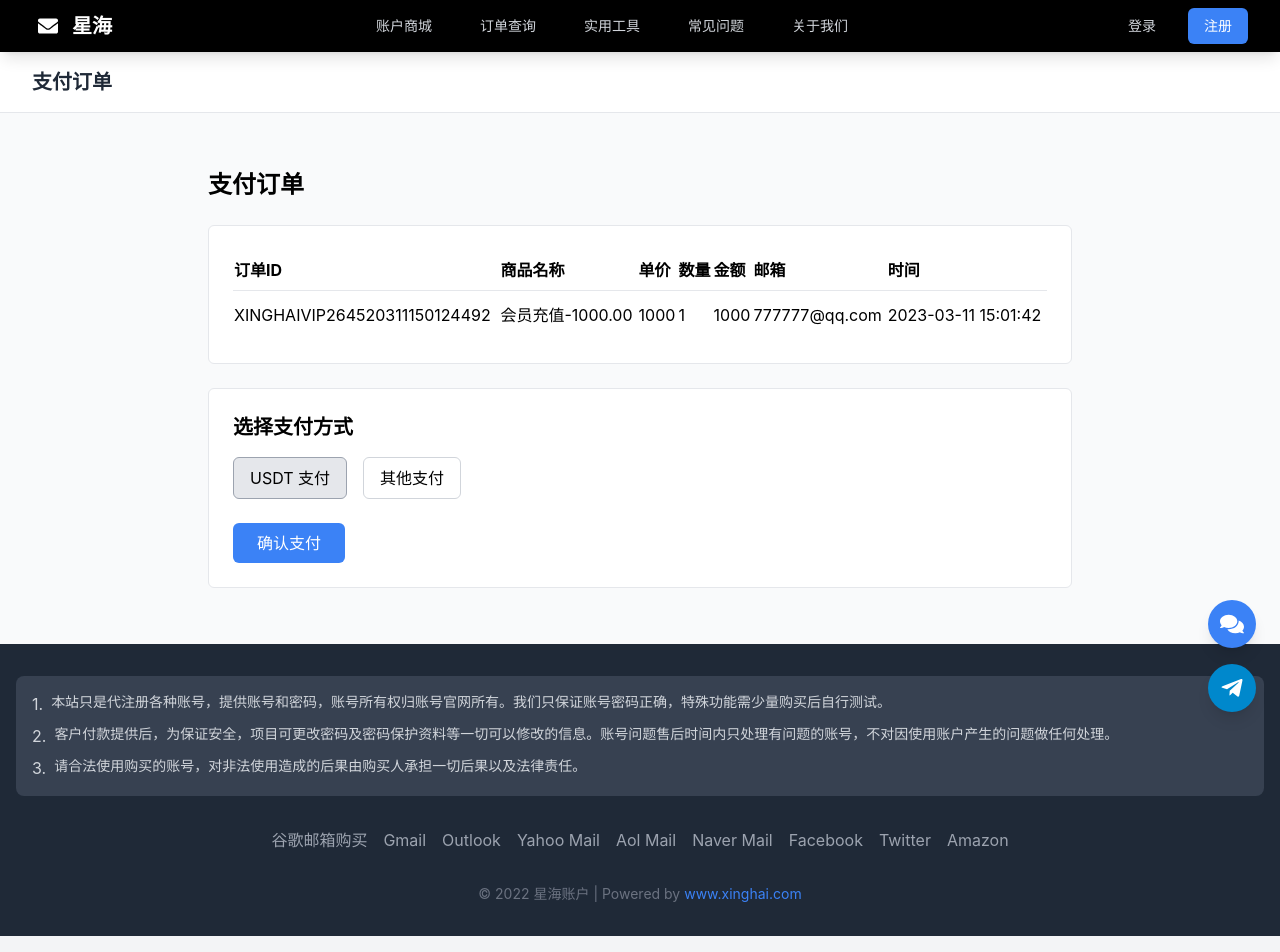
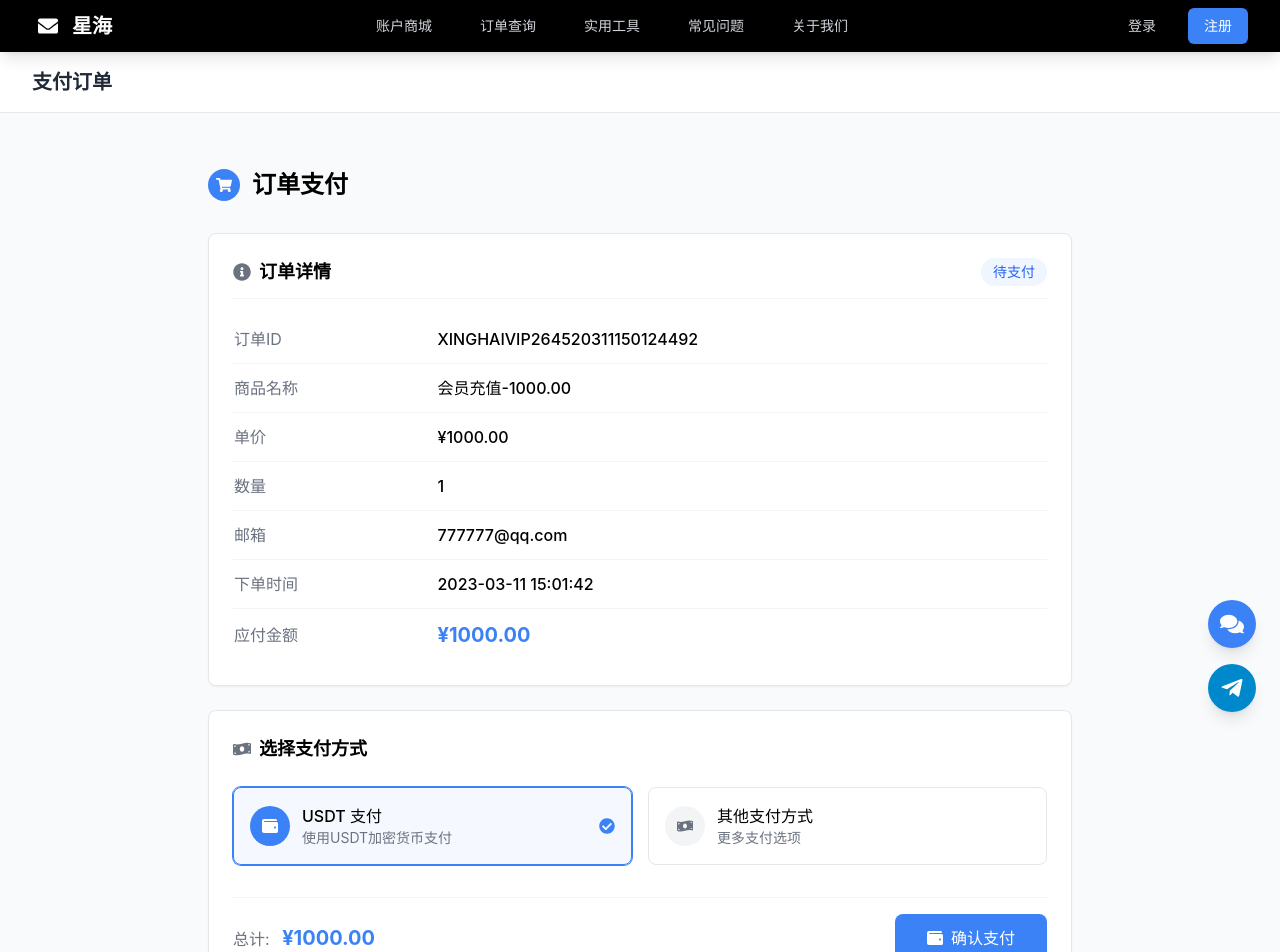
Before and after one commit to cheeseher/xh-web, a Next.js app: page /payment in a window 1280 px wide. Shown: the top 952 px of the page. Built offline with nearby package versions, Linux system fonts and the light colour scheme.

Commit message:
feat: 优化订单支付页面的样式和视觉效果

```diff
--- a/src/pages/payment.tsx
+++ b/src/pages/payment.tsx
@@ -2,6 +2,7 @@ import React, { useState } from 'react';
 import { useRouter } from 'next/router';
 import Layout from '../components/Layout';
 import { useUser } from '../contexts/UserContext';
+import { FaShoppingCart, FaMoneyBillWave, FaWallet, FaCheckCircle, FaInfoCircle } from 'react-icons/fa';
 
 const PaymentPage: React.FC = () => {
   const router = useRouter();
@@ -36,67 +37,127 @@ const PaymentPage: React.FC = () => {
   return (
     <Layout title="支付订单 - 星海账户">
       <div className="max-w-4xl mx-auto py-8 px-4">
-        <h1 className="text-2xl font-bold mb-6">支付订单</h1>
+        {/* 页面标题 */}
+        <div className="flex items-center mb-8">
+          <div className="bg-primary p-2 rounded-full mr-3">
+            <FaShoppingCart className="text-white" />
+          </div>
+          <h1 className="text-2xl font-bold">订单支付</h1>
+        </div>
 
-        <div className="bg-white border border-gray-200 rounded-md p-6 mb-6">
+        {/* 订单信息卡片 */}
+        <div className="bg-white border border-gray-200 rounded-lg shadow-sm p-6 mb-6">
+          <div className="flex items-center justify-between mb-4 pb-3 border-b border-gray-100">
+            <h2 className="text-lg font-semibold flex items-center">
+              <FaInfoCircle className="text-gray-500 mr-2" />
+              订单详情
+            </h2>
+            <span className="text-sm bg-blue-50 text-blue-600 px-3 py-1 rounded-full">
+              待支付
+            </span>
+          </div>
+
+          <div className="overflow-x-auto">
             <table className="w-full">
-            <thead>
-              <tr className="border-b border-gray-200">
-                <th className="text-left py-2">订单ID</th>
-                <th className="text-left py-2">商品名称</th>
-                <th className="text-left py-2">单价</th>
-                <th className="text-left py-2">数量</th>
-                <th className="text-left py-2">金额</th>
-                <th className="text-left py-2">邮箱</th>
-                <th className="text-left py-2">时间</th>
+              <tbody>
+                <tr className="border-b border-gray-100">
+                  <td className="py-3 text-gray-500 w-1/4">订单ID</td>
+                  <td className="py-3 font-medium">{orderData.orderId}</td>
                 </tr>
-            </thead>
-            <tbody>
+                <tr className="border-b border-gray-100">
+                  <td className="py-3 text-gray-500">商品名称</td>
+                  <td className="py-3 font-medium">{orderData.productName}</td>
+                </tr>
+                <tr className="border-b border-gray-100">
+                  <td className="py-3 text-gray-500">单价</td>
+                  <td className="py-3 font-medium">¥{orderData.price.toFixed(2)}</td>
+                </tr>
+                <tr className="border-b border-gray-100">
+                  <td className="py-3 text-gray-500">数量</td>
+                  <td className="py-3 font-medium">{orderData.quantity}</td>
+                </tr>
+                <tr className="border-b border-gray-100">
+                  <td className="py-3 text-gray-500">邮箱</td>
+                  <td className="py-3 font-medium">{orderData.email}</td>
+                </tr>
+                <tr className="border-b border-gray-100">
+                  <td className="py-3 text-gray-500">下单时间</td>
+                  <td className="py-3 font-medium">{orderData.time}</td>
+                </tr>
                 <tr>
-                <td className="py-3">{orderData.orderId}</td>
-                <td className="py-3">{orderData.productName}</td>
-                <td className="py-3">{orderData.price}</td>
-                <td className="py-3">{orderData.quantity}</td>
-                <td className="py-3">{orderData.total}</td>
-                <td className="py-3">{orderData.email}</td>
-                <td className="py-3">{orderData.time}</td>
+                  <td className="py-3 text-gray-500">应付金额</td>
+                  <td className="py-3 text-xl font-bold text-primary">¥{orderData.total.toFixed(2)}</td>
                 </tr>
               </tbody>
             </table>
           </div>
+        </div>
 
-        <div className="bg-white border border-gray-200 rounded-md p-6">
-          <h2 className="text-xl font-bold mb-4">选择支付方式</h2>
+        {/* 支付方式选择卡片 */}
+        <div className="bg-white border border-gray-200 rounded-lg shadow-sm p-6">
+          <h2 className="text-lg font-semibold flex items-center mb-6">
+            <FaMoneyBillWave className="text-gray-500 mr-2" />
+            选择支付方式
+          </h2>
 
-          <div className="flex space-x-4 mb-6">
+          <div className="grid grid-cols-1 md:grid-cols-2 gap-4 mb-8">
+            <div
+              onClick={() => handlePaymentMethodChange('usdt')}
+              className={`flex items-center p-4 border rounded-lg cursor-pointer transition-all ${
+                paymentMethod === 'usdt'
+                  ? 'border-primary bg-primary/5 ring-1 ring-primary'
+                  : 'border-gray-200 hover:border-gray-300'
+              }`}
+            >
+              <div className={`w-10 h-10 rounded-full flex items-center justify-center mr-3 ${
+                paymentMethod === 'usdt' ? 'bg-primary text-white' : 'bg-gray-100 text-gray-500'
+              }`}>
+                <FaWallet />
+              </div>
+              <div className="flex-grow">
+                <h3 className="font-medium">USDT 支付</h3>
+                <p className="text-sm text-gray-500">使用USDT加密货币支付</p>
+              </div>
+              {paymentMethod === 'usdt' && (
+                <FaCheckCircle className="text-primary ml-2" />
+              )}
+            </div>
+
+            <div
+              onClick={() => handlePaymentMethodChange('other')}
+              className={`flex items-center p-4 border rounded-lg cursor-pointer transition-all ${
+                paymentMethod === 'other'
+                  ? 'border-primary bg-primary/5 ring-1 ring-primary'
+                  : 'border-gray-200 hover:border-gray-300'
+              }`}
+            >
+              <div className={`w-10 h-10 rounded-full flex items-center justify-center mr-3 ${
+                paymentMethod === 'other' ? 'bg-primary text-white' : 'bg-gray-100 text-gray-500'
+              }`}>
+                <FaMoneyBillWave />
+              </div>
+              <div className="flex-grow">
+                <h3 className="font-medium">其他支付方式</h3>
+                <p className="text-sm text-gray-500">更多支付选项</p>
+              </div>
+              {paymentMethod === 'other' && (
+                <FaCheckCircle className="text-primary ml-2" />
+              )}
+            </div>
+          </div>
+
+          <div className="flex justify-between items-center pt-4 border-t border-gray-100">
+            <div className="text-gray-500">
+              总计: <span className="text-xl font-bold text-primary ml-2">¥{orderData.total.toFixed(2)}</span>
+            </div>
             <button
-              onClick={() => handlePaymentMethodChange('usdt')}
-              className={`px-4 py-2 border ${
-                paymentMethod === 'usdt'
-                  ? 'bg-gray-200 border-gray-400'
-                  : 'border-gray-300'
-              } rounded-md`}
+              onClick={handlePay}
+              className="px-8 py-3 bg-primary text-white rounded-lg hover:bg-primary-dark transition-colors font-medium flex items-center"
             >
-              USDT 支付
-            </button>
-            <button
-              onClick={() => handlePaymentMethodChange('other')}
-              className={`px-4 py-2 border ${
-                paymentMethod === 'other'
-                  ? 'bg-gray-200 border-gray-400'
-                  : 'border-gray-300'
-              } rounded-md`}
-            >
-              其他支付
+              <FaWallet className="mr-2" />
+              确认支付
             </button>
           </div>
-
-          <button
-            onClick={handlePay}
-            className="px-6 py-2 bg-primary text-white rounded-md hover:bg-primary-dark transition-colors"
-          >
-            确认支付
-          </button>
         </div>
       </div>
     </Layout>
```
Lines whose indentation alone changed are shown as unchanged.
